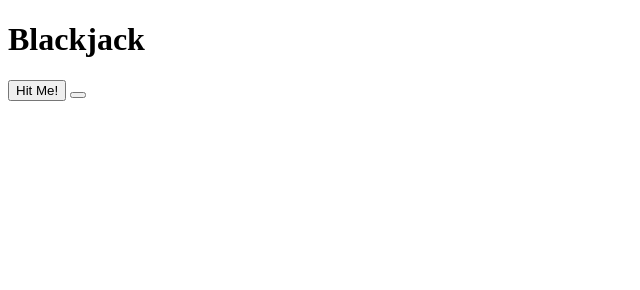
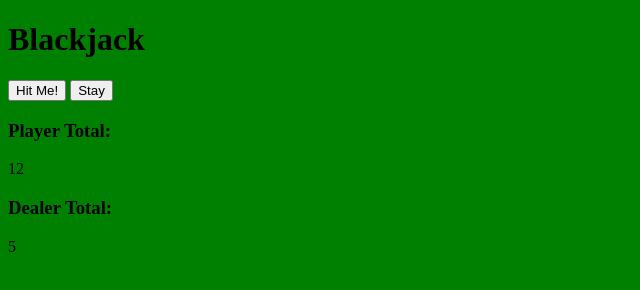
Before and after one commit to Grey-Altr/black-jack-game, a plain HTML site: page index.html in a window 1280 px wide. Shown: the whole page, without its empty margins (0-640 px from the left). Drawn offline with Linux system fonts and the light colour scheme.

Commit message:
add game start functionality

```diff
--- a/css/style.css
+++ b/css/style.css
@@ -0,0 +1,3 @@
+body {
+    background-color: green;
+}
--- a/index.html
+++ b/index.html
@@ -9,7 +9,16 @@
 </head>
 <body>
     <h1>Blackjack</h1>
-    <button id="playerDrawBtn">Hit Me!</button>
-    <button id="stayBtn"></button>
+    <button id="player-draw-btn">Hit Me!</button>
+    <button id="stay-btn">Stay</button>
+
+    <div>
+        <h3>Player Total:</h3>
+        <p id="player-total"></p>
+    </div>
+    <div>
+        <h3>Dealer Total:</h3>
+        <p id="dealer-total"></p>
+    </div>
 </body>
 </html>
--- a/js/app.js
+++ b/js/app.js
@@ -23,6 +23,7 @@
 
 // current bugs
 // random number sometimes generates a zero
+// dry up math methods
 
 
 // variables
@@ -30,21 +31,40 @@
 let winner;
 let playerTotal = 0;
 let dealerTotal;
-let playerTurn = true;
+let playerTurn = true; //starting value of the player turn
 
 // cached elements
-const playerDrawBtn = document.querySelector('#playerDrawBtn');
-const changeTurn = document.querySelector('#stayBtn');
+const playerDrawBtn = document.querySelector('#player-draw-btn');
+const changeTurn = document.querySelector('#stay-btn');
+const playerTotalDisplay = document.querySelector('#player-total');
+const dealerTotalDisplay = document.querySelector('#dealer-total');
 
 
 // functions
+
+const startGame = () => {
+    // draw the two player cards
+    let playerCardOne = Math.floor(Math.random() * 12);
+    let playerCardTwo = Math.floor(Math.random() * 12);
+    // set the playerTotal to those two cards
+    playerTotal = playerCardOne + playerCardTwo;
+
+    // draw the dealer card
+    let dealerCardOne = Math.floor(Math.random() * 12);
+    // set the dealerTotal to the dealer card;
+    dealerTotal = dealerCardOne;
+
+    playerTotalDisplay.innerText = playerTotal;
+    dealerTotalDisplay.innerText = dealerTotal;
+
+}
 
 const dealACard = () => {
   // generate random number 1-11
   let currentDraw = Math.floor(Math.random() * 12);
   // add the number to the player total
   playerTotal = playerTotal + currentDraw;
-  console.log(playerTotal);
+  playerTotalDisplay.innerText = playerTotal;
 };
 
 const switchToDealer = () => {
@@ -59,3 +79,5 @@ const switchToDealer = () => {
 // event listeners
 playerDrawBtn.addEventListener('click', dealACard);
 changeTurn.addEventListener('click', switchToDealer);
+
+startGame();
```
